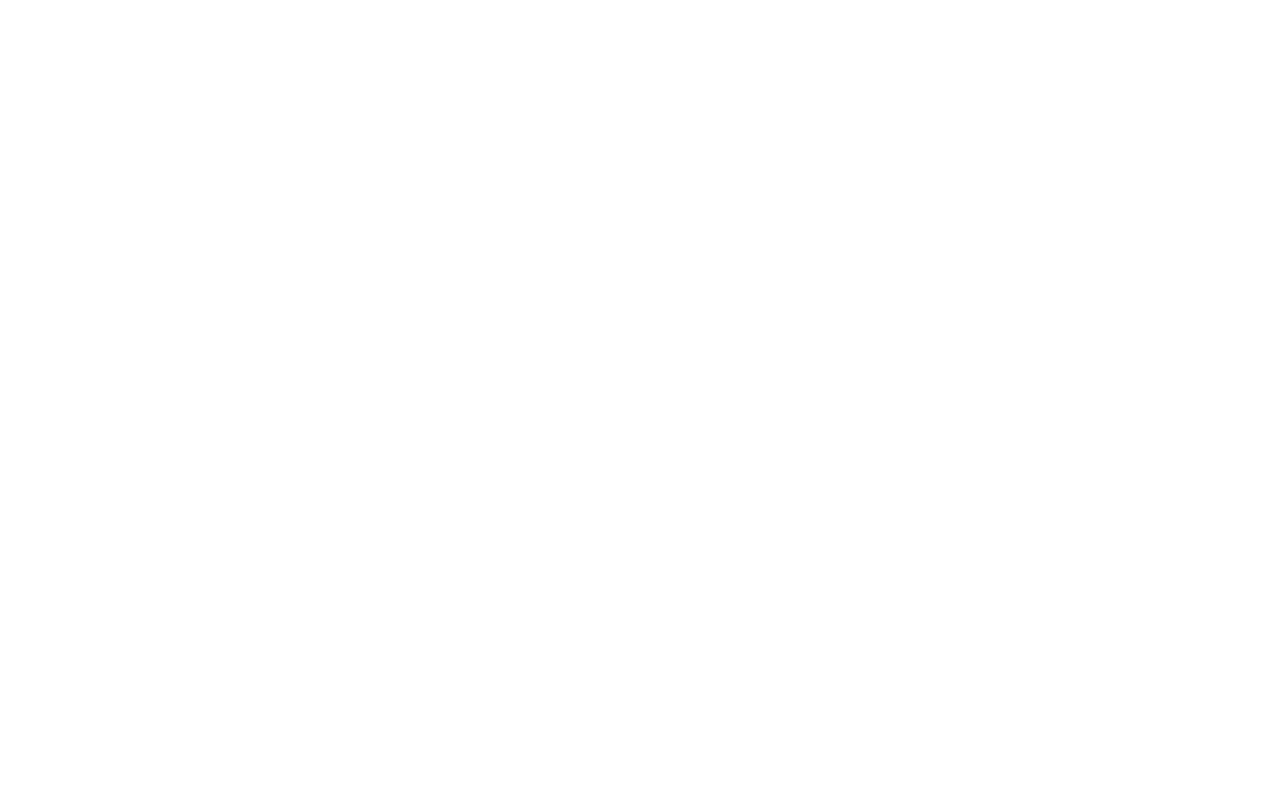
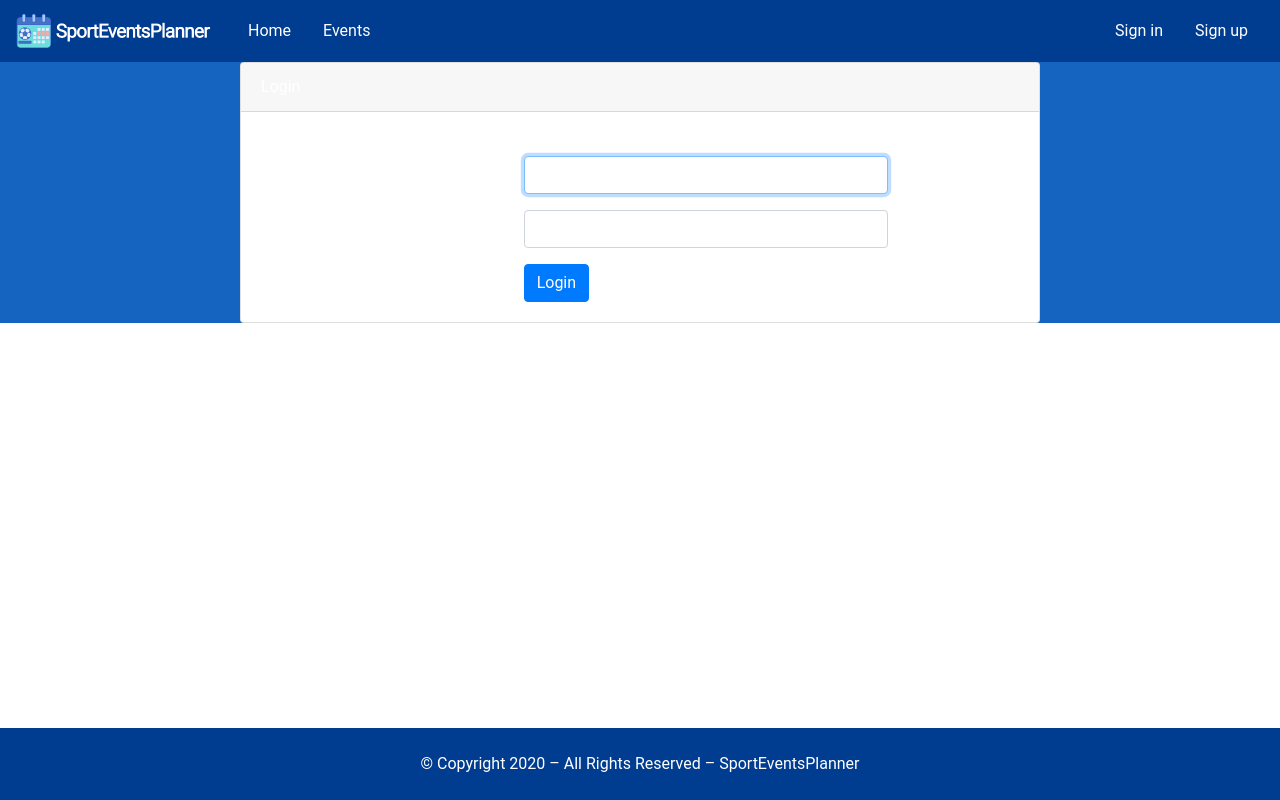
Before and after one commit to trybo/SportEventsPlanner, a Vue app: page /events in a window 1280 px wide. Built offline with nearby package versions, Linux system fonts and the light colour scheme.

Commit message:
Added Events route

```diff
--- a/src/router/index.js
+++ b/src/router/index.js
@@ -5,6 +5,8 @@ import Login from '../components/Login';
 import Profile from '../components/Profile';
 import Register from '../components/Register';
 import Logout from '../components/Logout';
+import Events from '../views/Events.vue'
+
 
 Vue.use(VueRouter)
 
@@ -41,7 +43,12 @@ Vue.use(VueRouter)
         path: '/logout',
         name:'Logout',
         component:Logout
-        }
+        },
+        {
+          path: '/events',
+          name:'Events',
+          component:Login
+          }
 
 ]
 
```
